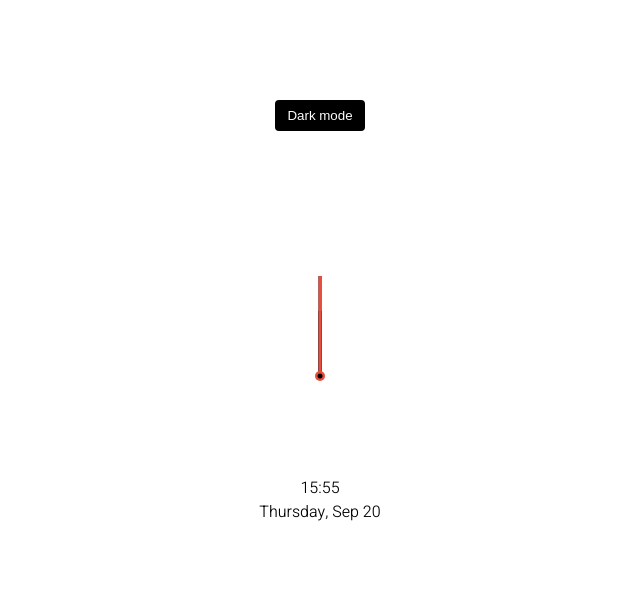
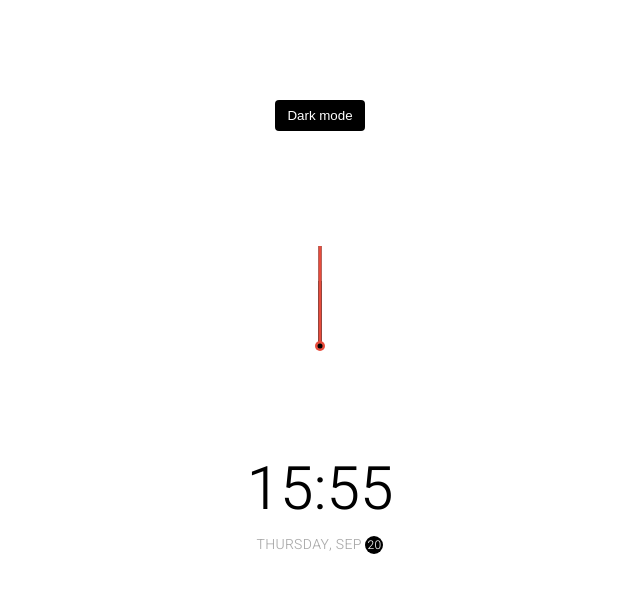
Before and after one commit to Andreas-Ziegler22/theme-Clock, a plain HTML site: page index.html in a window 1280 px wide. Shown: the whole page, without its empty margins (320-960 px from the left). Drawn offline with Linux system fonts and the light colour scheme.

Commit message:
time and date css

```diff
--- a/style.css
+++ b/style.css
@@ -97,3 +97,25 @@ body {
   transform: translate(-50%, -50%);
   border-radius: 50%;
 }
+.time {
+  font-size: 60px;
+}
+.date {
+  color: #aaa;
+  font-size: 14px;
+  letter-spacing: 0.3px;
+  text-transform: uppercase;
+}
+.date .circle {
+  background-color: var(--primary-color);
+  color: var(--secondary-color);
+  border-radius: 50%;
+  height: 18px;
+  width: 18px;
+  display: inline-flex;
+  align-items: center;
+  justify-content: center;
+  line-height: 18px;
+  transition: all 0.5s ease-in;
+  font-size: 12px;
+}
```
